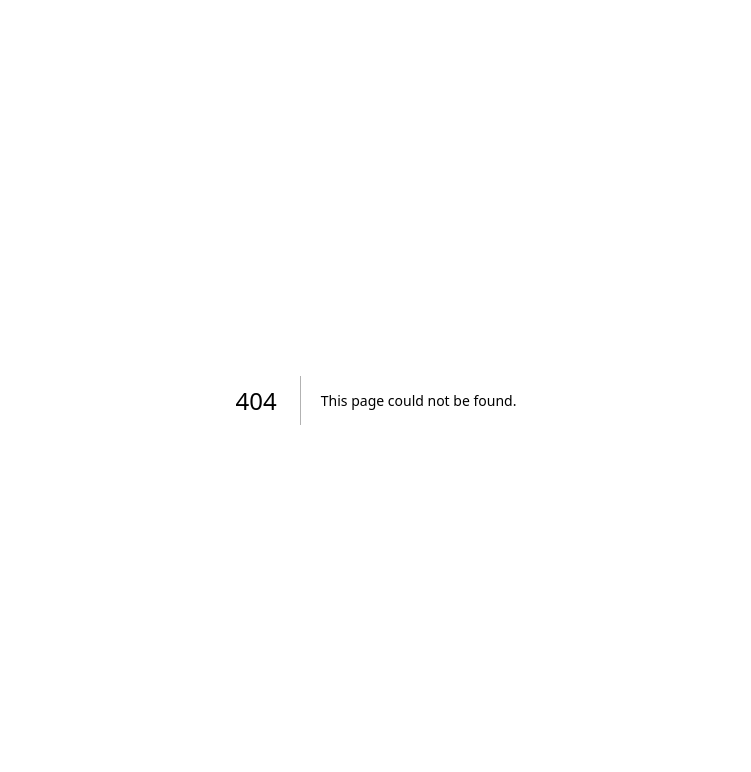
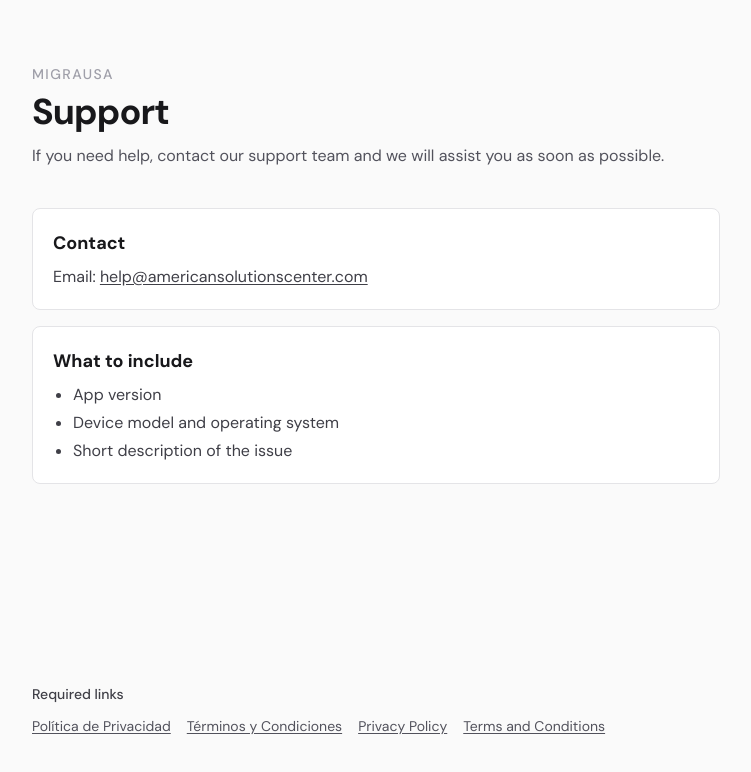
Before and after one commit to mleyva06/migrausa-web, a Next.js app: page /support in a window 1280 px wide. Before the commit this address had no page. Shown: the top 772 px of the page, without its empty margins (264-1015 px from the left). Built offline with nearby package versions, Linux system fonts and the light colour scheme.

Commit message:
crear pagina soporte

```diff
--- /dev/null
+++ b/app/support/page.tsx
@@ -0,0 +1,75 @@
+import type { Metadata } from "next";
+import Link from "next/link";
+
+export const metadata: Metadata = {
+  title: "Support | MigraUSA",
+  description: "Support and contact information for MigraUSA Case Tracker.",
+};
+
+export default function SupportPage() {
+  return (
+    <div className="min-h-screen bg-zinc-50 dark:bg-zinc-950">
+      <main className="mx-auto flex min-h-screen max-w-3xl flex-col px-6 py-16 sm:px-10">
+        <header className="mb-10">
+          <p className="mb-2 text-sm font-medium uppercase tracking-widest text-zinc-400 dark:text-zinc-500">
+            MigraUSA
+          </p>
+          <h1 className="text-3xl font-semibold tracking-tight text-zinc-900 dark:text-zinc-50 sm:text-4xl">
+            Support
+          </h1>
+          <p className="mt-3 text-zinc-600 dark:text-zinc-400">
+            If you need help, contact our support team and we will assist you as soon as possible.
+          </p>
+        </header>
+
+        <section className="space-y-4">
+          <article className="rounded-lg border border-zinc-200 bg-white p-5 dark:border-zinc-800 dark:bg-zinc-900">
+            <h2 className="mb-2 text-lg font-semibold text-zinc-900 dark:text-zinc-100">
+              Contact
+            </h2>
+            <p className="text-zinc-700 dark:text-zinc-300">
+              Email:{" "}
+              <a
+                href="mailto:help@americansolutionscenter.com"
+                className="underline underline-offset-2"
+              >
+                help@americansolutionscenter.com
+              </a>
+            </p>
+          </article>
+
+          <article className="rounded-lg border border-zinc-200 bg-white p-5 dark:border-zinc-800 dark:bg-zinc-900">
+            <h2 className="mb-2 text-lg font-semibold text-zinc-900 dark:text-zinc-100">
+              What to include
+            </h2>
+            <ul className="list-disc space-y-1 pl-5 text-zinc-700 dark:text-zinc-300">
+              <li>App version</li>
+              <li>Device model and operating system</li>
+              <li>Short description of the issue</li>
+            </ul>
+          </article>
+        </section>
+
+        <footer className="mt-auto pt-12 text-sm text-zinc-600 dark:text-zinc-400">
+          <p className="mb-3 font-medium text-zinc-700 dark:text-zinc-300">
+            Required links
+          </p>
+          <div className="flex flex-wrap gap-4">
+            <Link href="/politica-de-privacidad" className="underline underline-offset-2">
+              Política de Privacidad
+            </Link>
+            <Link href="/terminos-y-condiciones" className="underline underline-offset-2">
+              Términos y Condiciones
+            </Link>
+            <Link href="/privacy-policy" className="underline underline-offset-2">
+              Privacy Policy
+            </Link>
+            <Link href="/terms-and-conditions" className="underline underline-offset-2">
+              Terms and Conditions
+            </Link>
+          </div>
+        </footer>
+      </main>
+    </div>
+  );
+}
```
